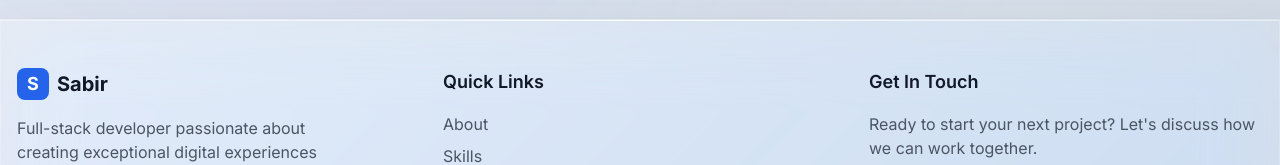
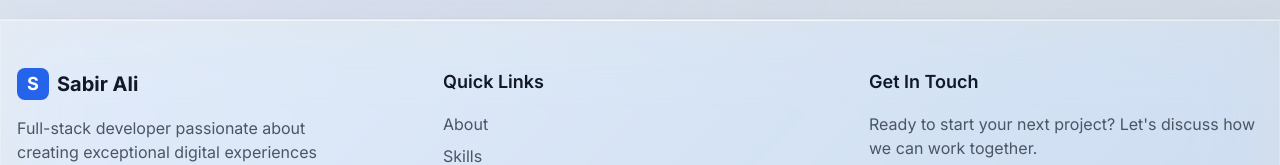
Before and after one commit to Sabir111/portfolio, a React (Vite) app: page /contact in a window 1280 px wide. Shown: the part 1597-1762 px from the top of the page. Built offline with nearby package versions, Linux system fonts and the light colour scheme.

Commit message:
changes in footer

```diff
--- a/src/components/Footer.jsx
+++ b/src/components/Footer.jsx
@@ -35,7 +35,7 @@ const Footer = () => {
                 <span className="text-white font-bold text-lg">S</span>
               </motion.div>
               <span className="text-xl font-bold text-gray-900 dark:text-white">
-                Sabir
+                Sabir Ali
               </span>
             </motion.div>
             <p className="text-gray-600 dark:text-gray-400 max-w-xs">
```
